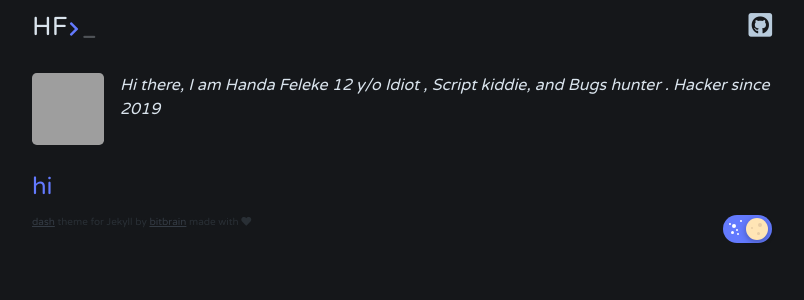
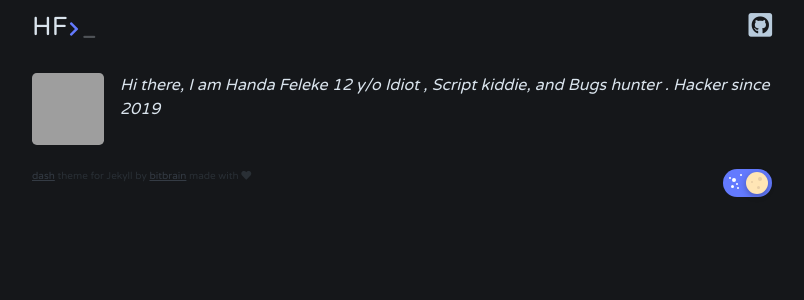
Before and after one commit to Spellingis/Spellingis.github.io, a Jekyll site: the page built from index.html, in a window 1280 px wide. Shown: the top 300 px of the page, without its empty margins (238-1042 px from the left). Built offline with Jekyll 4.4.1, drawn with Linux system fonts in a browser that asks for light colours; the list of posts is cut into pages by our own code; grey boxes are pictures that could not be loaded.

Commit message:
Update home.html

```diff
--- a/_layouts/home.html
+++ b/_layouts/home.html
@@ -39,5 +39,5 @@ layout: default
 
     {% include tagcloud.html %}
 {% else %}
-<h2>hi</h2>
+<h2></h2>
 {% endif %}
```
